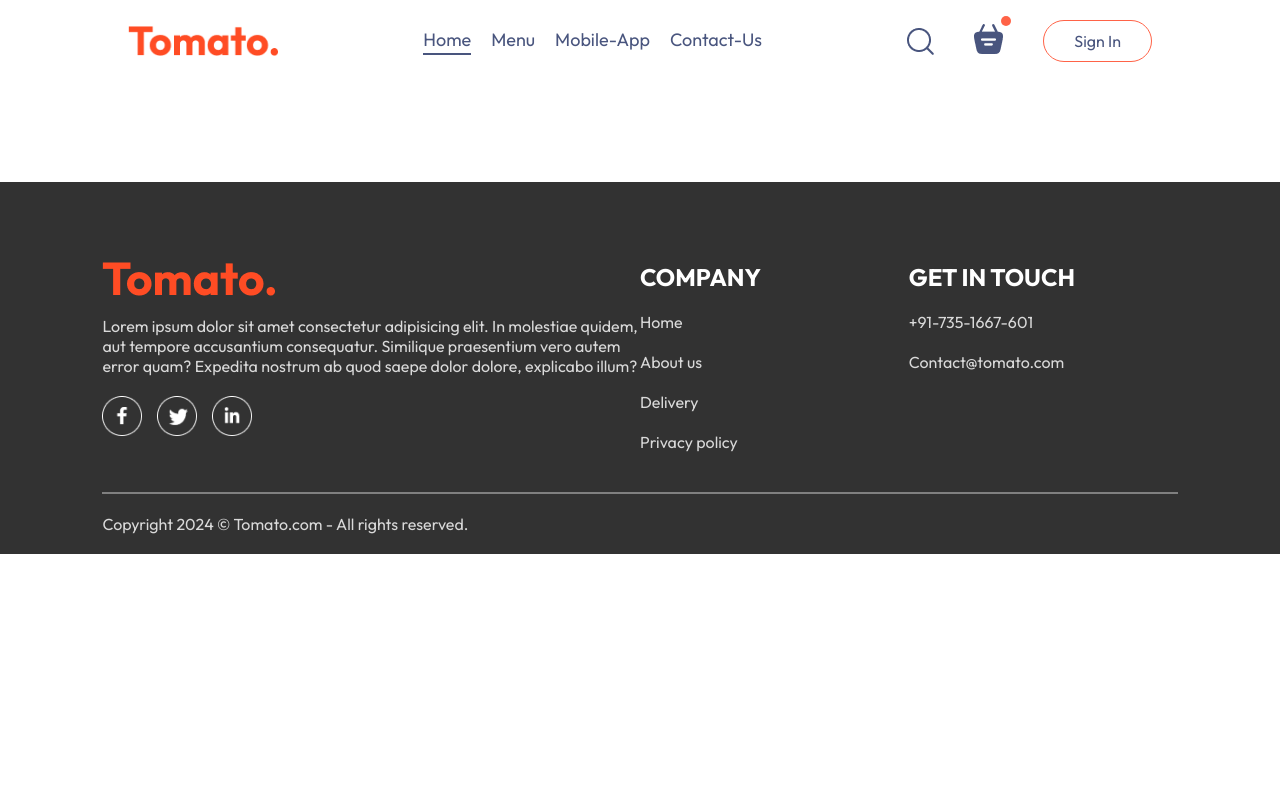
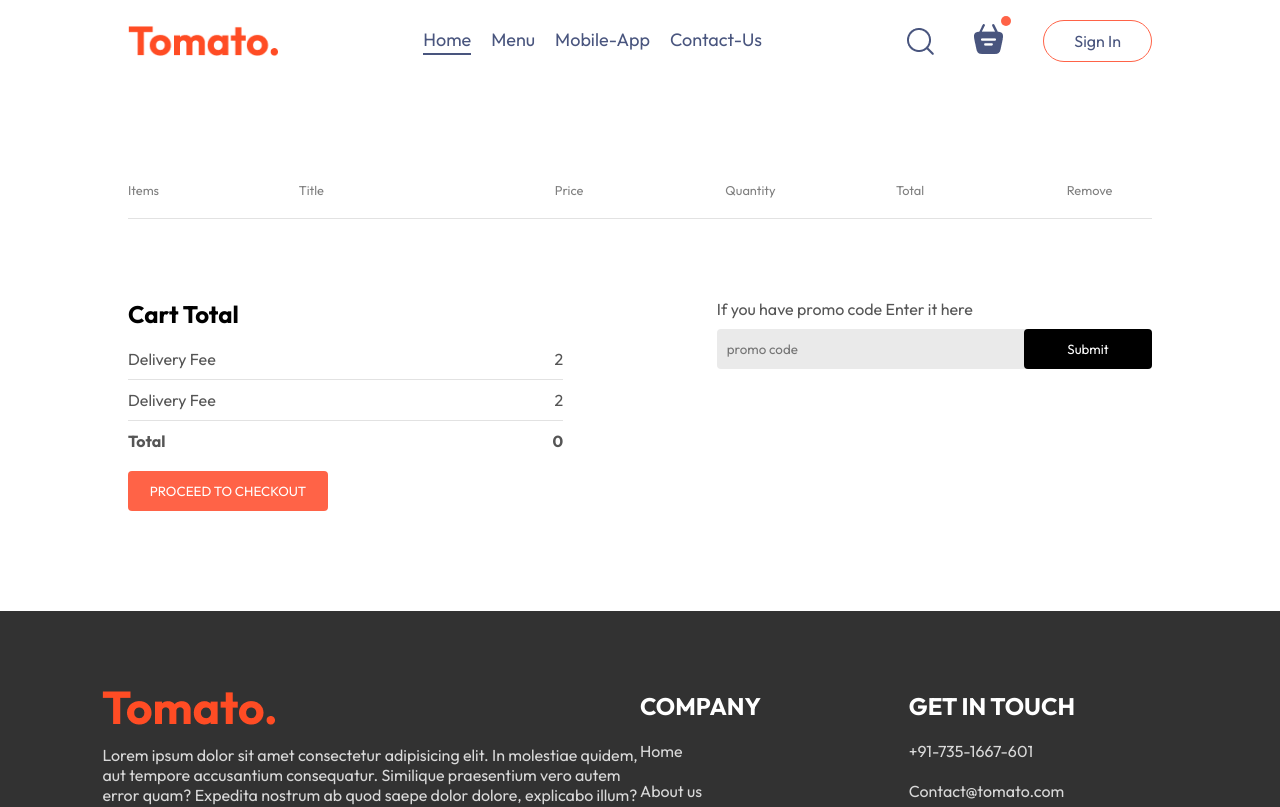
Before and after one commit to rohan-bharekar-31/Food-Delivery, a React (Vite) app in the folder Frontend/: page /cart in a window 1280 px wide. Shown: the top 807 px of the page. Built offline with nearby package versions, Linux system fonts and the light colour scheme.

Commit message:
Cart Page

```diff
--- a/Frontend/src/Pages/Cart/Cart.css
+++ b/Frontend/src/Pages/Cart/Cart.css
@@ -0,0 +1,102 @@
+.cart{
+    margin-top: 100px;
+}
+
+.cart-items-title{
+    display: grid;
+    grid-template-columns: 1fr 1.5fr 1fr 1fr 1fr 0.5fr;
+    align-items: center;
+    color: grey;
+    font-size: max(1vw,12px);
+}
+
+.cart-items-item{
+    margin: 10px 0px;
+    color: black;
+}
+
+.cart-items-item img{
+    width: 50%;
+}
+
+.cart hr{
+    height: 1px;
+    background: #e2e2e2;
+    border: none;
+}
+
+.cart-items-item .cross{
+    cursor: pointer;
+}
+
+.cart-bottom{
+    margin-top: 80px;
+    display: flex;
+    justify-content: space-between;
+    gap: max(12vw,20px);
+}
+
+.cart-total{
+    flex: 1;
+    display: flex;
+    flex-direction: column;
+    gap: 20px;
+
+}
+
+.cart-total-details{
+    display: flex;
+    justify-content: space-between;
+    color: #555;
+}
+
+.cart-total hr{
+    margin: 10px 0px;
+}
+
+.cart-total button{
+    border: none;
+    color: white;
+    background-color: tomato;
+    width: max(15vw,200px);
+    padding: 12px 0px;
+    border-radius: 4px;
+    cursor: pointer;
+}
+
+.cart-promocode p{
+    color: #555;
+
+}
+
+.cart-promocode{
+    flex: 1;
+}
+
+.cart-promocode-input{
+    margin-top: 10px;
+    display: flex;
+    justify-content: space-between;
+    align-items: center;
+    background-color: #eaeaea;
+    border-radius: 4px;
+
+}
+
+.cart-promocode-input input{
+    background: transparent;
+    border: none;
+    outline: none;
+    padding-left: 10px;
+
+}
+
+.cart-promocode-input button{
+    width: max(10vw, 15px);
+    background-color: black;
+    border: none;
+    padding: 12px 5px;
+    color: white;
+    border-radius: 4px;
+
+}
--- a/Frontend/src/Pages/Cart/Cart.jsx
+++ b/Frontend/src/Pages/Cart/Cart.jsx
@@ -1,8 +1,86 @@
-import React from 'react'
+import React, { useContext, useEffect } from 'react'
+import { StoreContext } from '../../context/StoreContext'
 import './Cart.css'
+import { food_list } from '../../assets/assets'
 const Cart = () => {
+
+  const { cartItems, foodItems, removeFromCart } = useContext(StoreContext)
+  useEffect(() => {
+    console.log(cartItems)
+  })
+
   return (
-    <div>
+    <div className='cart'>
+      <div className="cart-items">
+        <div className="cart-items-title">
+          <p>Items</p>
+          <p>Title</p>
+          <p>Price</p>
+          <p>Quantity</p>
+          <p>Total</p>
+          <p>Remove</p>
+        </div>
+        <br />
+        <hr />
+        {food_list.map((item, index) => {
+          if (cartItems[item._id] > 0) {
+            return (
+              <div>
+                <div className="cart-items-title cart-items-item">
+                  <img src={item.image} alt="" />
+                  <p>{item.name}</p>
+                  <p>${item.price}</p>
+                  <p>{cartItems[item._id]}</p>
+                  <p>${item.price * cartItems[item._id]}</p>
+                  <p className='cross' onClick={() => {
+                    removeFromCart(item._id)
+                  }}>X</p>
+                </div>
+                <hr />
+              </div>
+            )
+          }
+        })}
+      </div>
+
+      <div className="cart-bottom">
+        <div className="cart-total">
+          <h2>Cart Total</h2>
+          <div>
+            <div className="cart-total-details">
+              <p>Delivery Fee</p>
+              <p>{2}</p>
+            </div>
+            <hr />
+
+            <div className="cart-total-details">
+              <p>Delivery Fee</p>
+              <p>{2}</p>
+            </div>
+            <hr />
+
+            <div className="cart-total-details">
+              <b>Total</b>
+              <b>{0}</b>
+            </div>
+          </div>
+
+          <button>PROCEED TO CHECKOUT</button>
+        </div>
+
+        <div className="cart-promocode">
+
+          <p> If you have promo code Enter it here</p>
+
+          <div className='cart-promocode-input'>
+            <input type="text"placeholder='promo code' />
+            <button>Submit</button>
+          </div>
+
+
+        </div>
+
+      </div>
 
     </div>
   )
--- a/Frontend/src/components/Navbar/Navbar.jsx
+++ b/Frontend/src/components/Navbar/Navbar.jsx
@@ -18,9 +18,9 @@ const Navbar = ({setShowLogin}) => {
                 <a href='#footer' onClick={()=>setMenu("Contact-Us")} className={menu==="Contact-Us"?"active":""} >Contact-Us</a>
             </ul>
             <div className="navbar-right">
-                <img src={assets.search_icon} alt="" srcset="" />
+                <img src={assets.search_icon} alt="" />
                 <div className='navbar-search-icon'>
-                    <img src={assets.basket_icon} alt="" srcset="" />
+                <Link to={"/cart"}><img src={assets.basket_icon} alt="" srcset="" /></Link>
                     <div className='dot'></div>
                 </div>
                 <button onClick={()=>{setShowLogin(true)}}>Sign In</button>
```
Also changed, not shown: 1 other file (tests, documents, lock files or other folders).
